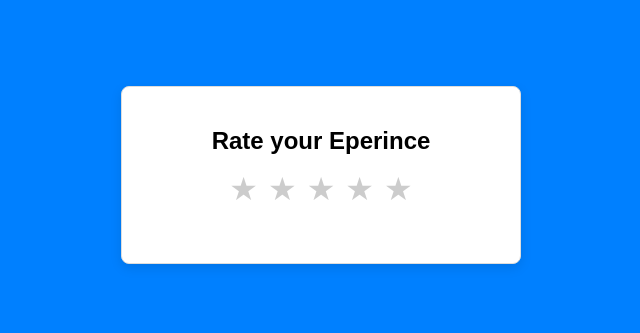
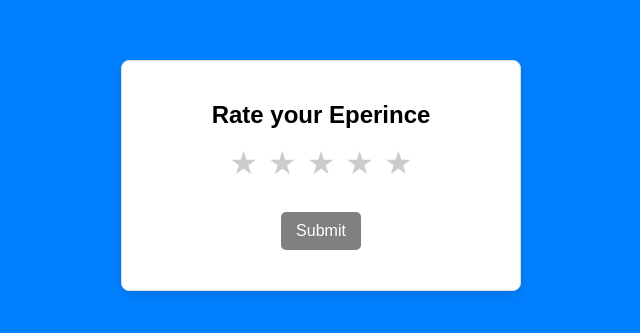
Before and after one commit to ARMMM96/Modern-React-From-The-Beginning, a React (Vite) app in the folder mini-projects/rating-ui/: page / in a window 1280 px wide. Shown: the part 225-558 px from the top of the page, without its empty margins (319-959 px from the left). Built offline with nearby package versions, Linux system fonts and the light colour scheme.

Commit message:
Submit Rating

```diff
--- a/mini-projects/rating-ui/src/App.jsx
+++ b/mini-projects/rating-ui/src/App.jsx
@@ -5,7 +5,6 @@ const App = () => {
     <div>
       <Rating
         headin="How do you feel about React"
-        color="red"
         feedbackMessages={[
           "Hate it",
           "Dislike it",
--- a/mini-projects/rating-ui/src/components/Rating.jsx
+++ b/mini-projects/rating-ui/src/components/Rating.jsx
@@ -8,8 +8,21 @@ const Rating = ({
 }) => {
   const [rating, setRating] = useState(0);
   const [hover, setHover] = useState(0);
+  const [submitted, setSubmitted] = useState(false);
 
   const stars = Array.from({ length: 5 }, (_, i) => i + 1);
+
+  const handleSubmit = () => {
+    if (rating > 0) {
+      setSubmitted(true);
+    }
+  };
+
+  const closeModal = () => {
+    setSubmitted(false);
+    setRating(0);
+    setHover(0);
+  };
 
   return (
     <div className="rating-container">
@@ -20,6 +33,7 @@ const Rating = ({
             key={star}
             star={star}
             rating={rating}
+            hover={hover}
             color={color}
             ratingClick={setRating}
             hoverEnter={setHover}
@@ -28,6 +42,29 @@ const Rating = ({
         ))}
       </div>
       {rating > 0 && <p className="feedback">{feedbackMessages[rating - 1]}</p>}
+
+      <button
+        className="submit-btn"
+        onClick={handleSubmit}
+        disabled={rating === 0}
+      >
+        Submit
+      </button>
+
+      {/* Modal */}
+      {submitted && (
+        <div className="modal-overlay">
+          <div className="modal">
+            <h2>Thank You</h2>
+            <p>
+              You rated us {rating} star{rating > 1 ? "s" : ""}
+            </p>
+            <button className="close-btn" onClick={closeModal}>
+              Close
+            </button>
+          </div>
+        </div>
+      )}
     </div>
   );
 };
--- a/mini-projects/rating-ui/src/components/Star.jsx
+++ b/mini-projects/rating-ui/src/components/Star.jsx
@@ -15,7 +15,6 @@ const Star = ({
       className="star"
       style={{ color: star <= (hover || rating) ? color : "#ccc" }}
     >
-      {" "}
       {"\u2605"}
     </span>
   );
```
